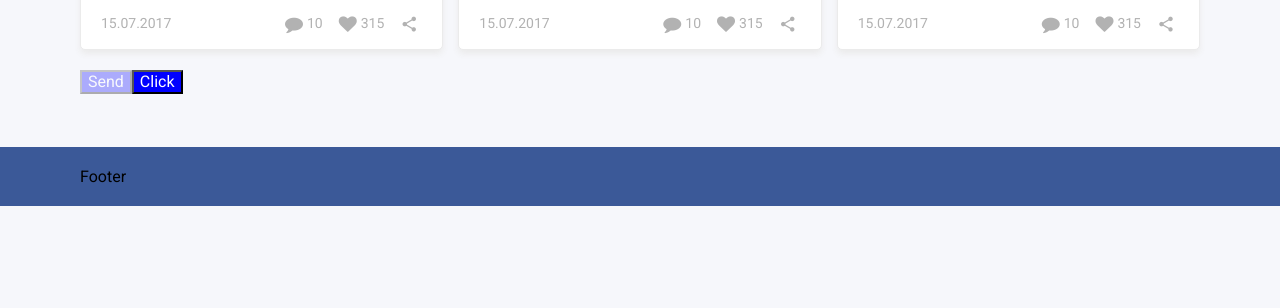
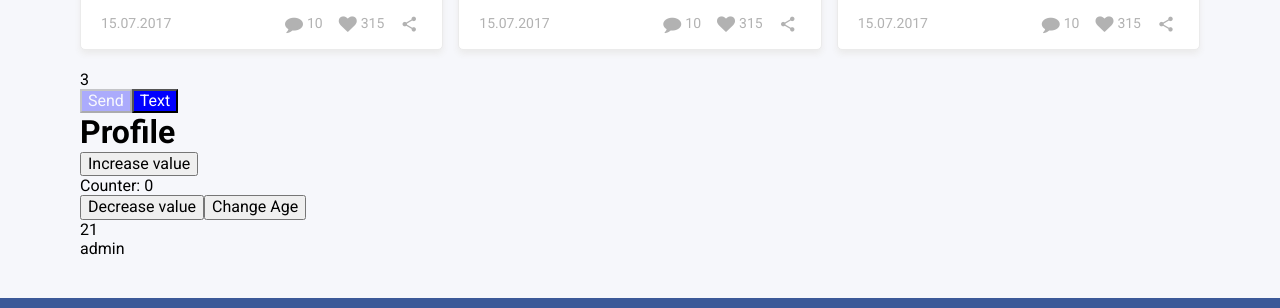
Before and after one commit to SpiritMod/react-course, a React (Create React App) app: page / in a window 1280 px wide. Shown: the part 594-902 px from the top of the page. Before the commit the page ends 800 px from the top, so only its background shows below. Built offline with nearby package versions, Linux system fonts and the light colour scheme.

Commit message:
update-1

```diff
--- a/src/Assets/Button/index.js
+++ b/src/Assets/Button/index.js
@@ -6,7 +6,7 @@ import cx from 'classnames';
 
 export const Button = ( props ) => {
   const {
-    title = 'Click',
+    children = 'Click',
     disabled,
     type
   } = props;
@@ -17,7 +17,7 @@ export const Button = ( props ) => {
   });
 
   return (
-    <button className={customClassNames}>{title}</button>
+    <button className={customClassNames}>{children}</button>
   )
 };
 
--- /dev/null
+++ b/src/Assets/List/index.js
@@ -0,0 +1,11 @@
+import React, { Children } from 'react';
+
+export const List = ({ children }) => {
+  const count = Children.count(children);
+
+  return (
+    <>
+      { count }
+    </>
+  );
+}
--- a/src/Components/News/index.js
+++ b/src/Components/News/index.js
@@ -2,6 +2,7 @@ import React from 'react';
 import './style.scss';
 import { Article } from "../Article";
 import { Button } from "../../Assets/Button";
+import { List } from "../../Assets/List";
 
 const db = [
   {
@@ -56,8 +57,16 @@ export const News = () => {
       <div className="c-news__list">
         { articles }
       </div>
-      <Button title='Send' disabled type='link' />
-      <Button type='button'/>
+      <ul>
+        <List>
+          <li>Item 1</li>
+          <li>Item 2</li>
+          <li>Item 3</li>
+        </List>
+      </ul>
+
+      <Button disabled type='link'>Send</Button>
+      <Button type='button'>Text</Button>
     </div>
   )
 };
--- /dev/null
+++ b/src/Components/Profile/index.js
@@ -0,0 +1,35 @@
+import React, { useState } from 'react';
+
+import { useCounter } from './useCounter';
+
+export const Profile = () => {
+  console.log('Profile Render');
+
+  const { counter, increase, decrease } = useCounter(0);
+
+  const [ profile, setProfile ] = useState({
+    age: 21,
+    type: 'admin'
+  });
+
+  const changeAge = () => {
+    setProfile((prevProfile) => {
+      return {
+        ...prevProfile,
+        age: 99
+      }
+    });
+  }
+
+  return (
+    <>
+      <h1>Profile</h1>
+      <button onClick={ increase }>Increase value</button>
+      <p>Counter: { counter }</p>
+      <button onClick={ decrease }>Decrease value</button>
+      <button onClick={ changeAge }>Change Age</button>
+      <p>{ profile.age }</p>
+      <p>{ profile.type }</p>
+    </>
+  )
+};
--- /dev/null
+++ b/src/Components/Profile/useCounter.js
@@ -0,0 +1,19 @@
+import { useState } from 'react';
+
+export const useCounter = (initialValue) => {
+  const [counter, setCounter] = useState(initialValue);
+
+  const increase = () => {
+    setCounter((prevCounter) => prevCounter + 1);
+  }
+
+  const decrease = () => {
+    setCounter((prevCounter) => prevCounter - 1);
+  }
+
+  return {
+    counter,
+    increase,
+    decrease
+  }
+}
--- a/src/Views/Home.js
+++ b/src/Views/Home.js
@@ -2,6 +2,7 @@ import React from 'react';
 import { Header } from '../Components/Header';
 import { Footer } from '../Components/Footer';
 import { News } from '../Components/News';
+import { Profile } from '../Components/Profile';
 
 export const Home = () => {
   return (
@@ -10,6 +11,8 @@ export const Home = () => {
       <main className="c-main" role="main">
         <div className="o-container">
           <News/>
+
+          <Profile/>
         </div>
       </main>
       <Footer/>
```
Also changed, not shown: src/Components/ContextExample/Library.js (added, +31 -0 lines), src/Components/ContextExample/index.js (added, +13 -0 lines), src/Components/ContextUsage/Library.js (added, +35 -0 lines), src/Components/ContextUsage/context.js (added, +9 -0 lines), src/Components/ContextUsage/index.js (added, +17 -0 lines).
